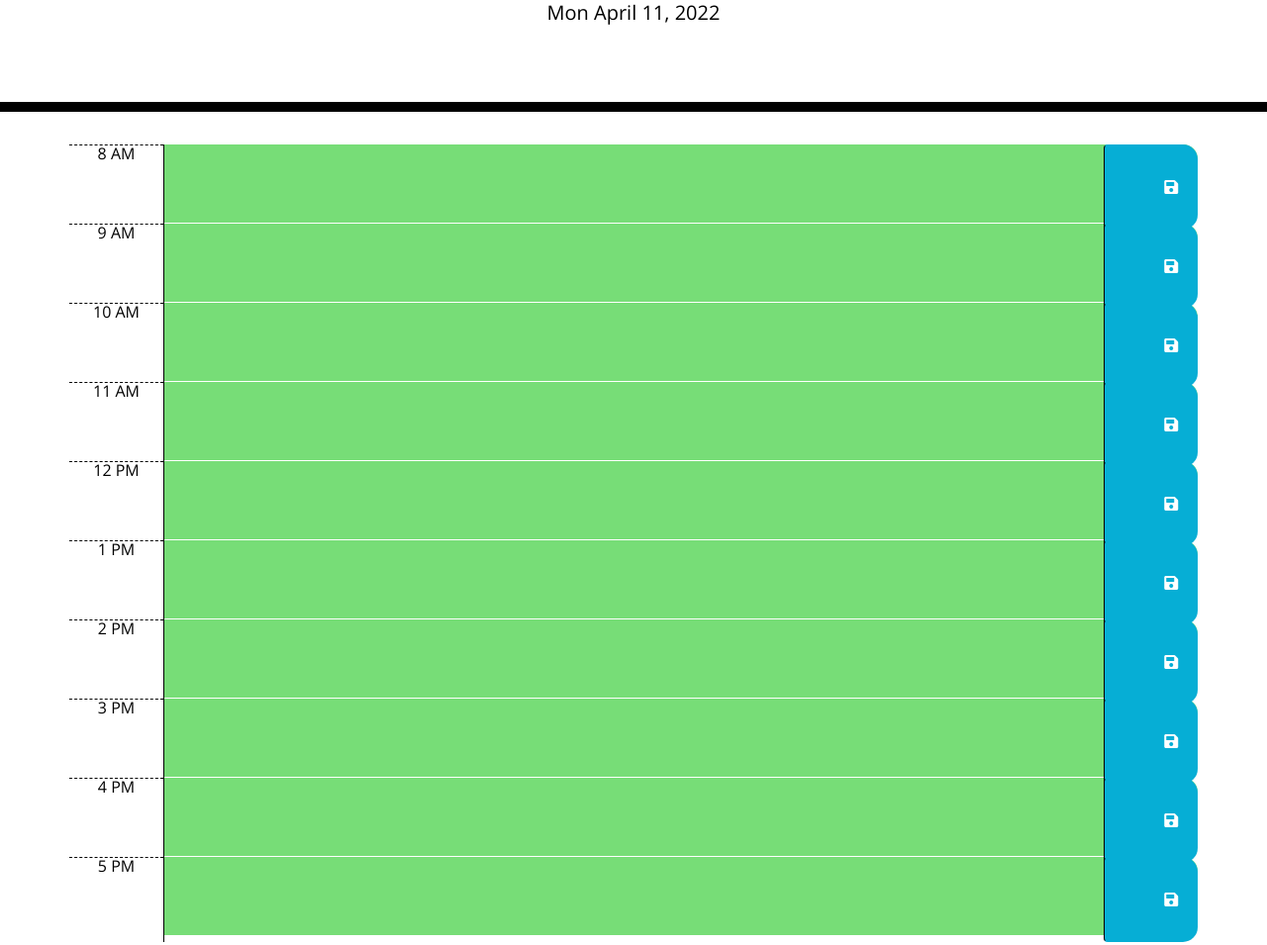
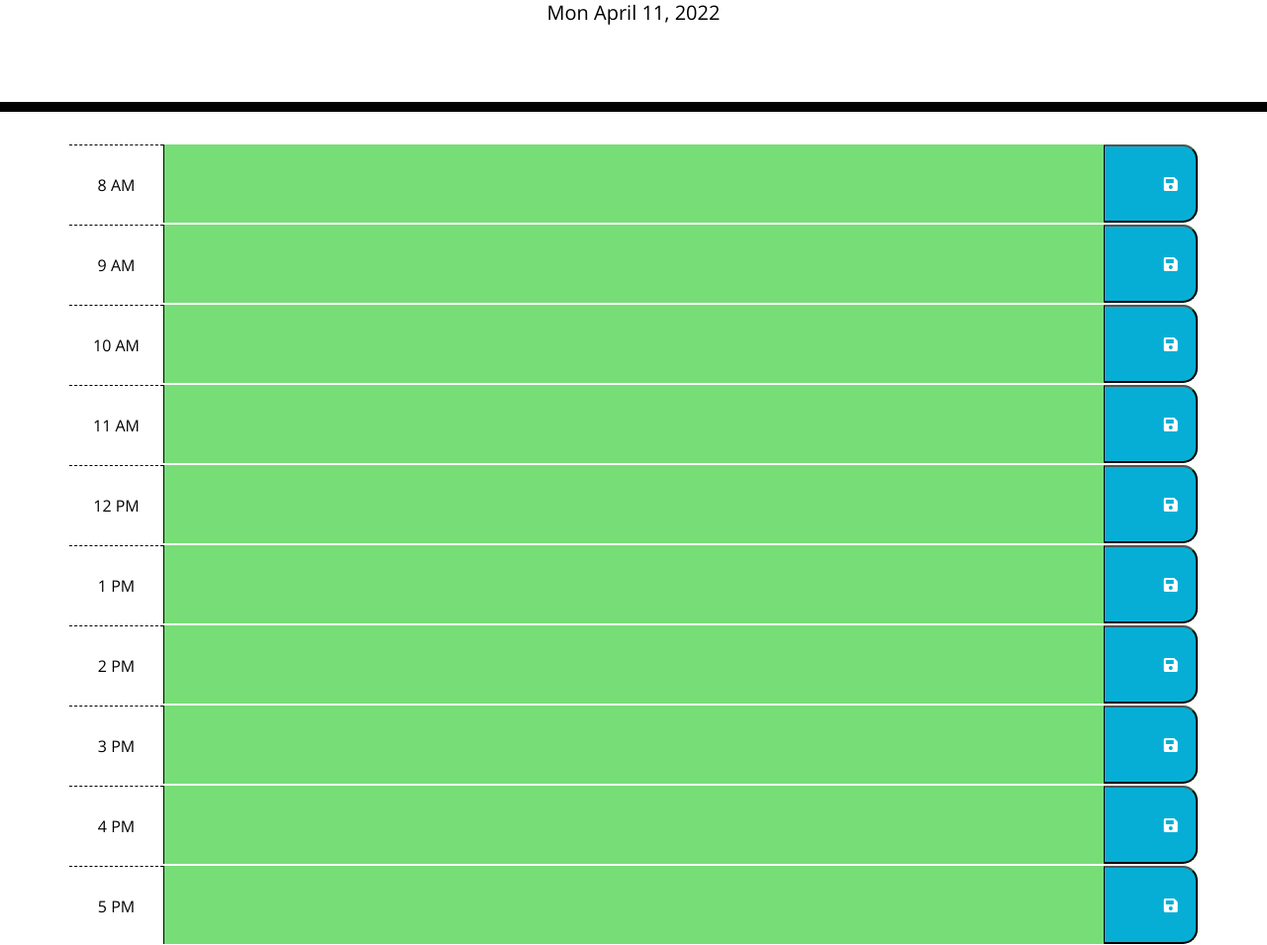
Before and after one commit to jeffymiyoung/Busy-Work-Day-Scheduler, a plain HTML site: page index.html in a window 1280 px wide. Shown: the part 191-1146 px from the top of the page at 99% size. Drawn offline with nearby package versions, Linux system fonts and the light colour scheme.

Commit message:
fixed hourly time placement via CSS

```diff
--- a/assets/css/style.css
+++ b/assets/css/style.css
@@ -31,12 +31,14 @@ textarea{
 }
 
 .row {
+  margin-bottom: 1px;
   white-space: pre-wrap;
   height: 80px;
   border-top: 1px solid white;;
 }
 
 .hour {
+  padding-top: 32px;
   background-color: #ffffff;
   color: #000000;
   border-top: 1px dashed #000000;
--- a/index.html
+++ b/index.html
@@ -24,81 +24,81 @@
     <div class="container">
       <!-- Timeblocks go here -->
       <div id="hour8" class="row time-block">
-        <div class="col-md-1 hour"> 8 AM </div>
+        <div class="col-md-1 hour">8 AM</div>
         <textarea class="col-md-10 description"></textarea>
-        <button class="btn saveBtn col-md-1">
+        <button class="saveBtn col-md-1">
           <i class="fas fa-save"></i>
         </button>
       </div>
 
       <div id="hour9" class="row time-block">
-        <div class="col-md-1 hour"> 9 AM </div>
+        <div class="col-md-1 hour">9 AM</div>
         <textarea class="col-md-10 description"></textarea>
-        <button class="btn saveBtn col-md-1">
+        <button class="saveBtn col-md-1">
           <i class="fas fa-save"></i>
         </button>
       </div>
 
       <div id="hour10" class="row time-block">
-        <div class="col-md-1 hour"> 10 AM </div>
+        <div class="col-md-1 hour">10 AM</div>
         <textarea class="col-md-10 description"></textarea>
-        <button class="btn saveBtn col-md-1">
+        <button class="saveBtn col-md-1">
           <i class="fas fa-save"></i>
         </button>
       </div>
 
       <div id="hour11" class="row time-block">
-        <div class="col-md-1 hour"> 11 AM </div>
+        <div class="col-md-1 hour">11 AM</div>
         <textarea class="col-md-10 description"></textarea>
-        <button class="btn saveBtn col-md-1">
+        <button class="saveBtn col-md-1">
           <i class="fas fa-save"></i>
         </button>
       </div>
 
       <div id="hour12" class="row time-block">
-        <div class="col-md-1 hour"> 12 PM </div>
+        <div class="col-md-1 hour">12 PM</div>
         <textarea class="col-md-10 description"></textarea>
-        <button class="btn saveBtn col-md-1">
+        <button class="saveBtn col-md-1">
           <i class="fas fa-save"></i>
         </button>
       </div>
 
       <div id="hour13" class="row time-block">
-        <div class="col-md-1 hour"> 1 PM </div>
+        <div class="col-md-1 hour">1 PM</div>
         <textarea class="col-md-10 description"></textarea>
-        <button class="btn saveBtn col-md-1">
+        <button class="saveBtn col-md-1">
           <i class="fas fa-save"></i>
         </button>
       </div>
 
       <div id="hour14" class="row time-block">
-        <div class="col-md-1 hour"> 2 PM </div>
+        <div class="col-md-1 hour">2 PM</div>
         <textarea class="col-md-10 description"></textarea>
-        <button class="btn saveBtn col-md-1">
+        <button class="saveBtn col-md-1">
           <i class="fas fa-save"></i>
         </button>
       </div>
 
       <div id="hour15" class="row time-block">
-        <div class="col-md-1 hour"> 3 PM </div>
+        <div class="col-md-1 hour">3 PM</div>
         <textarea class="col-md-10 description"></textarea>
-        <button class="btn saveBtn col-md-1">
+        <button class="saveBtn col-md-1">
           <i class="fas fa-save"></i>
         </button>
       </div>
 
       <div id="hour16" class="row time-block">
-        <div class="col-md-1 hour"> 4 PM </div>
+        <div class="col-md-1 hour">4 PM</div>
         <textarea class="col-md-10 description"></textarea>
-        <button class="btn saveBtn col-md-1">
+        <button class="saveBtn col-md-1">
           <i class="fas fa-save"></i>
         </button>
       </div>
 
       <div id="hour17" class="row time-block">
-        <div class="col-md-1 hour"> 5 PM </div>
+        <div class="col-md-1 hour">5 PM</div>
         <textarea class="col-md-10 description"></textarea>
-        <button class="btn saveBtn col-md-1">
+        <button class="col-md-1 saveBtn">
           <i class="fas fa-save"></i>
         </button>
       </div>
```
